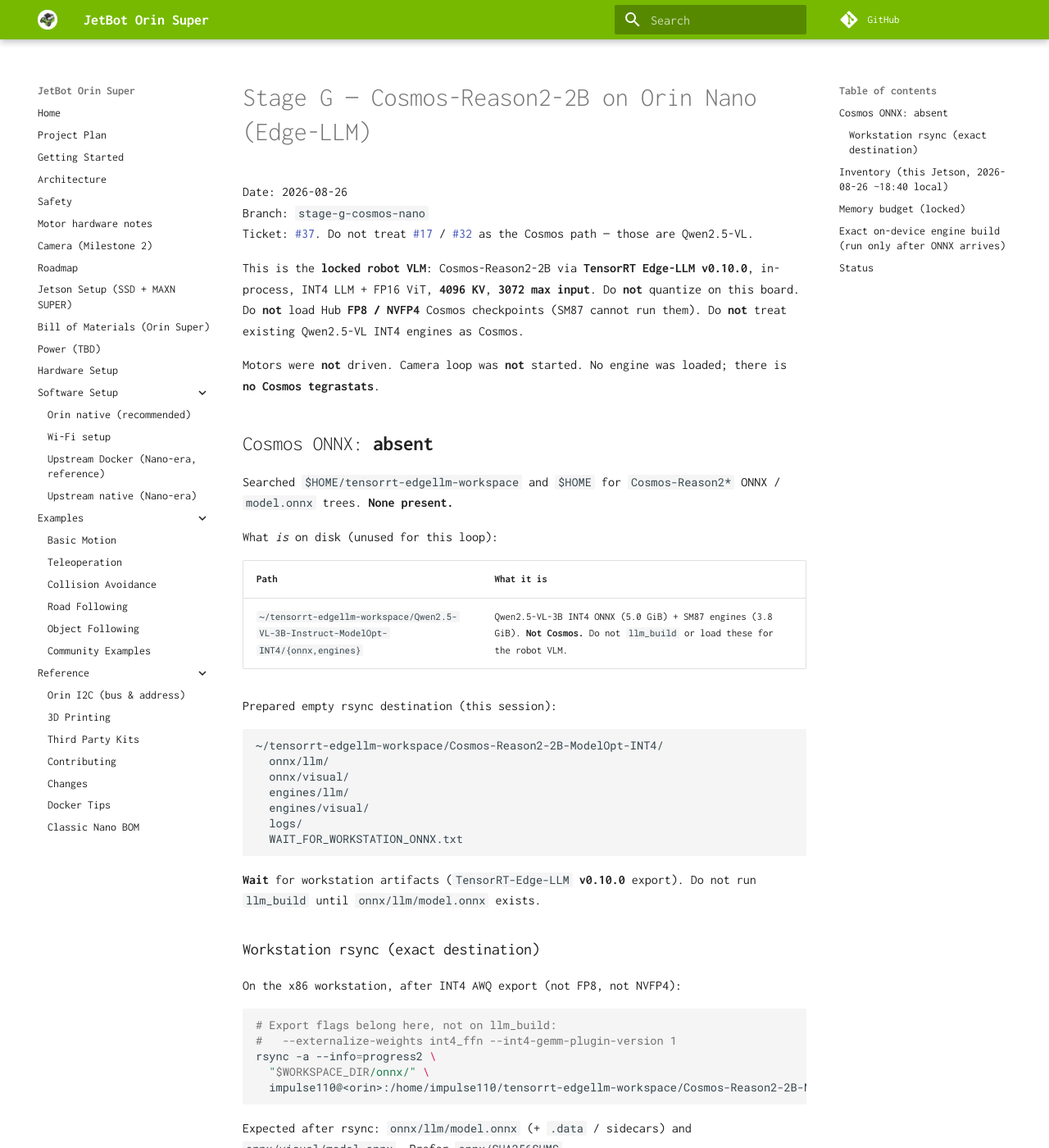
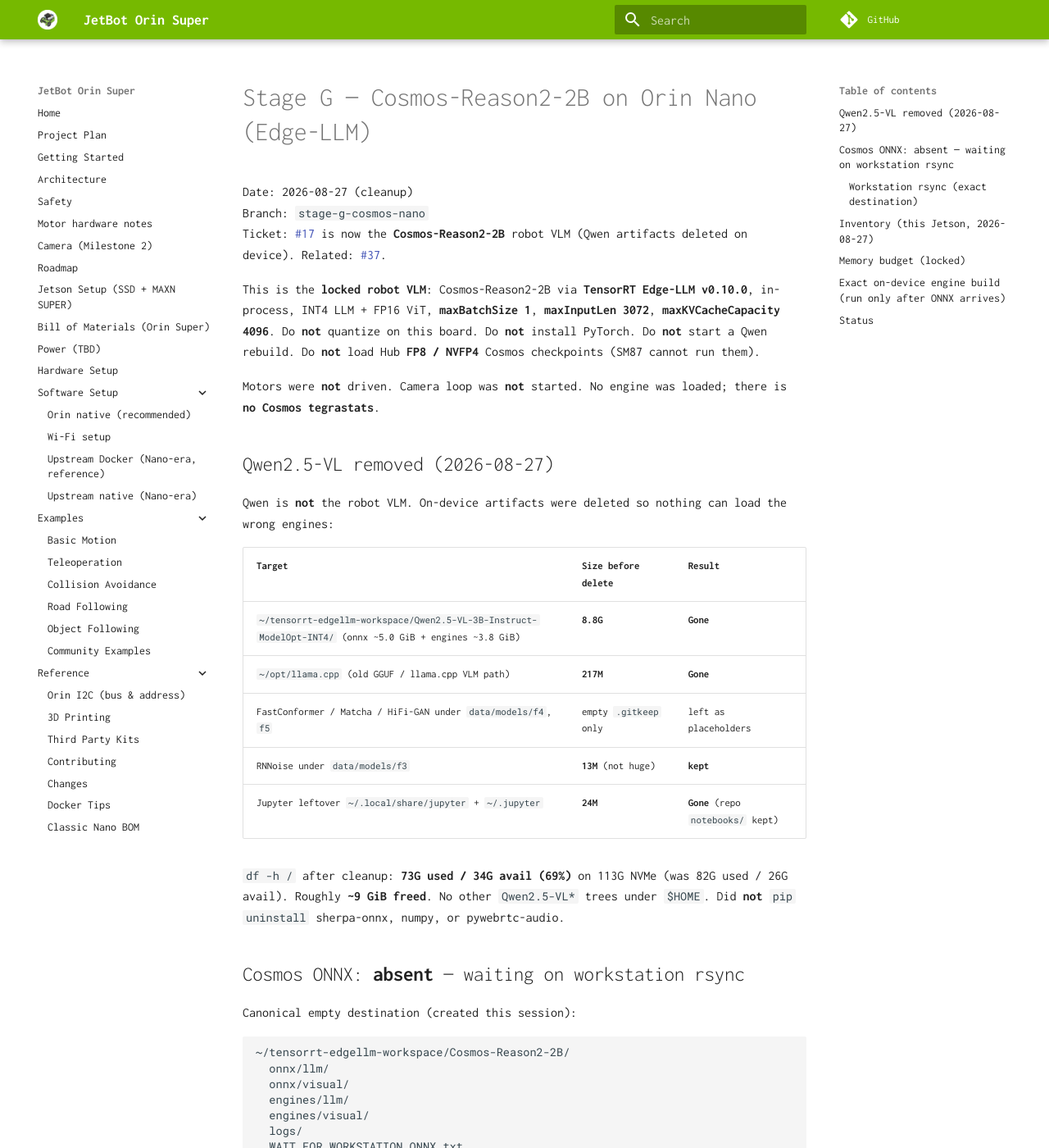
Before and after one commit to AbuAyah110/jetbot-orin-super, an MkDocs documentation site: the page built from docs/bringup/07-cosmos-nano.md, in a window 1280 px wide and 1400 px high. Shown: the whole window at 82% size. Built offline with MkDocs 1.6.1 and Material for MkDocs 9.7.7, drawn with Linux system fonts in a browser that asks for light colours; comment, search, counter and statistics services are not loaded; some of the changed text lies outside the part shown.

Commit message:
Record Qwen2.5-VL cleanup and lock Cosmos-Reason2-2B rsync dest.
Robot VLM is Cosmos via Edge-LLM v0.10.0; Qwen engines are gone on device and llm_build waits on workstation ONNX.

````diff
--- a/docs/bringup/07-cosmos-nano.md
+++ b/docs/bringup/07-cosmos-nano.md
@@ -1,27 +1,33 @@
 # Stage G — Cosmos-Reason2-2B on Orin Nano (Edge-LLM)
 
-Date: 2026-08-26
+Date: 2026-08-27 (cleanup)
 Branch: `stage-g-cosmos-nano`
-Ticket: [#37](https://github.com/AbuAyah110/jetbot-orin-super/issues/37). Do not treat [#17](https://github.com/AbuAyah110/jetbot-orin-super/issues/17) / [#32](https://github.com/AbuAyah110/jetbot-orin-super/issues/32) as the Cosmos path — those are Qwen2.5-VL.
+Ticket: [#17](https://github.com/AbuAyah110/jetbot-orin-super/issues/17) is now the **Cosmos-Reason2-2B** robot VLM (Qwen artifacts deleted on device). Related: [#37](https://github.com/AbuAyah110/jetbot-orin-super/issues/37).
 
-This is the **locked robot VLM**: Cosmos-Reason2-2B via **TensorRT Edge-LLM v0.10.0**, in-process, INT4 LLM + FP16 ViT, **4096 KV**, **3072 max input**. Do **not** quantize on this board. Do **not** load Hub **FP8 / NVFP4** Cosmos checkpoints (SM87 cannot run them). Do **not** treat existing Qwen2.5-VL INT4 engines as Cosmos.
+This is the **locked robot VLM**: Cosmos-Reason2-2B via **TensorRT Edge-LLM v0.10.0**, in-process, INT4 LLM + FP16 ViT, **maxBatchSize 1**, **maxInputLen 3072**, **maxKVCacheCapacity 4096**. Do **not** quantize on this board. Do **not** install PyTorch. Do **not** start a Qwen rebuild. Do **not** load Hub **FP8 / NVFP4** Cosmos checkpoints (SM87 cannot run them).
 
 Motors were **not** driven. Camera loop was **not** started. No engine was loaded; there is **no Cosmos tegrastats**.
 
-## Cosmos ONNX: **absent**
+## Qwen2.5-VL removed (2026-08-27)
 
-Searched `$HOME/tensorrt-edgellm-workspace` and `$HOME` for `Cosmos-Reason2*` ONNX / `model.onnx` trees. **None present.**
+Qwen is **not** the robot VLM. On-device artifacts were deleted so nothing can load the wrong engines:
 
-What *is* on disk (unused for this loop):
+| Target | Size before delete | Result |
+| --- | --- | --- |
+| `~/tensorrt-edgellm-workspace/Qwen2.5-VL-3B-Instruct-ModelOpt-INT4/` (onnx ~5.0 GiB + engines ~3.8 GiB) | **8.8G** | **Gone** |
+| `~/opt/llama.cpp` (old GGUF / llama.cpp VLM path) | **217M** | **Gone** |
+| FastConformer / Matcha / HiFi-GAN under `data/models/f4`, `f5` | empty `.gitkeep` only | left as placeholders |
+| RNNoise under `data/models/f3` | **13M** (not huge) | **kept** |
+| Jupyter leftover `~/.local/share/jupyter` + `~/.jupyter` | **24M** | **Gone** (repo `notebooks/` kept) |
 
-| Path | What it is |
-| --- | --- |
-| `~/tensorrt-edgellm-workspace/Qwen2.5-VL-3B-Instruct-ModelOpt-INT4/{onnx,engines}` | Qwen2.5-VL-3B INT4 ONNX (5.0 GiB) + SM87 engines (3.8 GiB). **Not Cosmos.** Do not `llm_build` or load these for the robot VLM. |
+`df -h /` after cleanup: **73G used / 34G avail (69%)** on 113G NVMe (was 82G used / 26G avail). Roughly **~9 GiB freed**. No other `Qwen2.5-VL*` trees under `$HOME`. Did **not** `pip uninstall` sherpa-onnx, numpy, or pywebrtc-audio.
 
-Prepared empty rsync destination (this session):
+## Cosmos ONNX: **absent** — waiting on workstation rsync
+
+Canonical empty destination (created this session):
 
 ```
-~/tensorrt-edgellm-workspace/Cosmos-Reason2-2B-ModelOpt-INT4/
+~/tensorrt-edgellm-workspace/Cosmos-Reason2-2B/
   onnx/llm/
   onnx/visual/
   engines/llm/
@@ -30,7 +36,11 @@
   WAIT_FOR_WORKSTATION_ONNX.txt
 ```
 
-**Wait** for workstation artifacts (`TensorRT-Edge-LLM` **v0.10.0** export). Do not run `llm_build` until `onnx/llm/model.onnx` exists.
+Legacy empty stub still present (same layout): `~/tensorrt-edgellm-workspace/Cosmos-Reason2-2B-ModelOpt-INT4/`. Use **`Cosmos-Reason2-2B`** for rsync.
+
+**Wait** for workstation artifacts (`TensorRT-Edge-LLM` **v0.10.0** export). Do **not** run `llm_build` until `onnx/llm/model.onnx` exists. Engines are built **on this Jetson** from that ONNX; do not copy x86 `.engine` files.
+
+BGE-small is **CPU later** (orchestrator / LanceDB). It is **not on disk yet**. Do not fetch it in this loop.
 
 ### Workstation rsync (exact destination)
 
@@ -41,39 +51,32 @@
 #   --externalize-weights int4_ffn --int4-gemm-plugin-version 1
 rsync -a --info=progress2 \
   "$WORKSPACE_DIR/onnx/" \
-  impulse110@<orin>:/home/impulse110/tensorrt-edgellm-workspace/Cosmos-Reason2-2B-ModelOpt-INT4/onnx/
+  impulse110@<orin>:/home/impulse110/tensorrt-edgellm-workspace/Cosmos-Reason2-2B/onnx/
 ```
 
 Expected after rsync: `onnx/llm/model.onnx` (+ `.data` / sidecars) and `onnx/visual/model.onnx`. Prefer `onnx/SHA256SUMS`.
 
 Hub IDs to **reject** on this Nano: `nvidia/Cosmos-Reason2-2B-FP8`, `nvidia/Cosmos-Reason2-2B-NVFP4`.
 
-## Inventory (this Jetson, 2026-08-26 ~18:40 local)
+## Inventory (this Jetson, 2026-08-27)
 
 | Item | Value |
 | --- | --- |
 | Product | WaveShare JetBot / Jetson Orin Nano Super (8 GB UMA, SM87) |
-| Device tree | `NVIDIA Jetson Orin Nano Engineering Reference Developer Kit Super` |
-| TNSPEC | `3767-300-0005-T.1-1-0-jetson-orin-nano-devkit-super-` |
-| L4T | R36.4.4 (`/etc/nv_tegra_release`, `nvidia-l4t-core 36.4.4-20250616085344`) |
-| JetPack userspace | 6.2-class (L4T 36.4.4); Compatible, not Thor/JP7 Official |
-| Kernel | `5.15.148-tegra` aarch64 |
-| Power | `NV Power Mode: MAXN_SUPER` |
-| GUI / boot | `systemctl get-default` → **`multi-user.target`** (`gdm3` inactive) |
-| CUDA | 12.6.11 / toolkit 12.6.68 (`nvidia-smi` Driver 540.4.0) |
-| TensorRT | **10.3.0.30** (`python3-libnvinfer`, `tensorrt` apt) |
-| cuDNN | 9.3.0.75 (CUDA 12.6) |
-| TensorRT Edge-LLM | `/home/impulse110/Documents/_edgellm_ref/repo` tag **`v0.10.0`** (`71dd1ba`) |
-| `llm_build` | `/home/impulse110/Documents/_edgellm_ref/repo/build/examples/llm/llm_build` (already built) |
+| L4T | R36.4.4 |
+| TensorRT | **10.3** (JetPack) |
+| TensorRT Edge-LLM | `/home/impulse110/Documents/_edgellm_ref/repo` tag **`v0.10.0`** (**kept**) |
+| `llm_build` | `/home/impulse110/Documents/_edgellm_ref/repo/build/examples/llm/llm_build` (already built; can run **after** ONNX lands) |
 | `visual_build` | `.../build/examples/multimodal/visual_build` |
-| Plugin | `.../build/libNvInfer_edgellm_plugin.so` |
-| Disk `/` | NVMe `nvme0n1p1` **113G total, 80G used, 27G avail (76%)** |
-| RAM (`free -h`) | **7.4 GiB total**, 2.6 GiB used, 3.7 GiB free, 4.5 GiB available |
-| `/proc/meminfo` MemTotal | **7,802,736 kB (~7.44 GiB)** — not a clean 8 |
-| tegrastats RAM (idle, 2 samples) | **2862–2865 / 7620 MB**; GR3D 0%; GPU ~48 C |
-| Swap | `/ssd/32GB.swap` **32 GiB**, ~973 MiB used |
-| Voice (Stage F) | `jetbot-wt-voice-sherpa` Zipformer+Piper sherpa-onnx: worktree **154 MiB**, models **64 MiB** (zipformer 28 MiB + piper 37 MiB). Present; not loaded for this inventory. |
-| Motors | `jetbot.Robot` / PCA9685 **not opened**. Do not drive until orchestrator is ready. |
+| Disk `/` | NVMe **113G**, **73G used, 34G avail (69%)** after Qwen delete |
+| Swap | `/ssd/32GB.swap` **32 GiB** (**kept**) |
+| Voice (Stage F) | Zipformer + Piper in `jetbot-wt-voice-sherpa/data/models` + sherpa-onnx `.venv` (**kept**) |
+| WebRTC APM / F2 | **kept** |
+| jetbot I2C/OLED | **kept** (not wiped) |
+| Qwen2.5-VL | **deleted** |
+| llama.cpp | **deleted** (`~/opt/llama.cpp`) |
+| BGE | **not on disk** (CPU later) |
+| Motors | `jetbot.Robot` / PCA9685 **not opened** |
 
 `llm_build --help` does **not** accept `--externalize-weights` or `--int4-gemm-plugin-version`. Those are **export** flags. This binary accepts `--onnxDir`, `--engineDir`, `--maxBatchSize`, `--maxInputLen`, `--maxKVCacheCapacity`.
 
@@ -97,7 +100,7 @@
 export PATH=/usr/local/cuda-12.6/bin:$PATH
 export EDGELLM_ROOT=$HOME/Documents/_edgellm_ref/repo
 export EDGELLM_PLUGIN_PATH=$EDGELLM_ROOT/build/libNvInfer_edgellm_plugin.so
-export WORKSPACE_DIR=$HOME/tensorrt-edgellm-workspace/Cosmos-Reason2-2B-ModelOpt-INT4
+export WORKSPACE_DIR=$HOME/tensorrt-edgellm-workspace/Cosmos-Reason2-2B
 
 # Confirm pin
 git -C "$EDGELLM_ROOT" describe --tags --always   # expect v0.10.0
@@ -130,11 +133,12 @@
 
 | Step | Result |
 | --- | --- |
-| HOME `/home/impulse110` | OK |
-| Inventory | This file |
+| HOME `/home/impulse110` | OK (Jetson) |
+| Qwen2.5-VL on disk | **Deleted** |
+| Cosmos-Reason2-2B rsync dir | **Ready** (`~/tensorrt-edgellm-workspace/Cosmos-Reason2-2B/`) |
 | Cosmos-Reason2 ONNX rsynced | **No** |
-| `llm_build` started | **No** (waiting) |
+| `llm_build` started | **No** (waiting on workstation ONNX) |
 | Cosmos engine loaded / tegrastats | **N/A** |
-| Qwen2.5-VL on disk | Present, **unused** for this loop |
+| BGE | Not on disk (CPU later) |
 
 When ONNX lands: run `g_cosmos_llm_build.sh`, attach peak RAM/swap, and abort if tegrastats ≥ 5.0 GiB on a loaded inference engine.
````
Also changed, not shown: other parts of docs/bringup/07-cosmos-nano.md (+1 -1 lines), TASKBOARD.md (+2 -2 lines), 1 other file.
